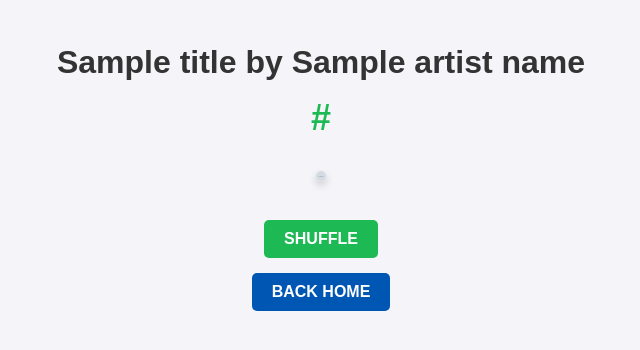
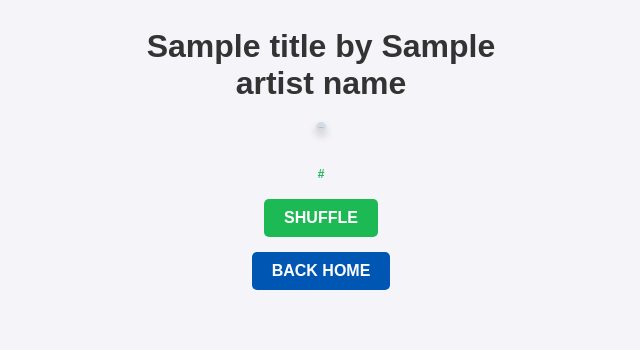
Before and after one commit to sgsikorski/SpotifyRecommender, a Flask app: template src/templates/recommendation.html in a window 1280 px wide. Shown: the top 350 px of the page, without its empty margins (319-959 px from the left). Run offline with Flask 3, Linux system fonts and the light colour scheme; the template is opened without the code that fills it: most values are stand-ins (such as "Sample title", 1, 10 or a date in 2020); grey boxes marked "Sample" are stand-in pictures.

Commit message:
Fix css and link image

```diff
--- a/src/static/css/recommendation.css
+++ b/src/static/css/recommendation.css
@@ -8,8 +8,13 @@ body {
 
 h1,
 h2 {
+    width: 100%;
+    max-width: 400px;
+    margin: 0 auto;
+    word-wrap: break-word;
+    overflow-wrap: break-word;
+    white-space: normal;
     color: #333;
-    margin: 0.5em 0;
 }
 
 h1 {
@@ -18,9 +23,8 @@ h1 {
 
 h2 a {
     color: #1db954;
-    /* Spotify green */
     text-decoration: none;
-    font-size: 1.5em;
+    font-size: 0.5em;
 }
 
 h2 a:hover {
--- a/src/templates/recommendation.html
+++ b/src/templates/recommendation.html
@@ -10,8 +10,10 @@
 
 <body>
     <h1>{{ title }} by {{ artistName }}</h1>
+    <a href="{{spotifyLink}}">
+        <img src="{{ imageLink }}" height="{{ imageHeight }}" width="{{ imageWidth }}">
+    </a>
     <h2><a href="{{spotifyLink}}">{{ spotifyLink }}</a></h2>
-    <img src="{{ imageLink }}" height="{{ imageHeight }}" width="{{ imageWidth }}">
 
     <form method="POST" action="/recommendSubmit">
         <input type="hidden" name="genre" value="{{ genre }}">
```
